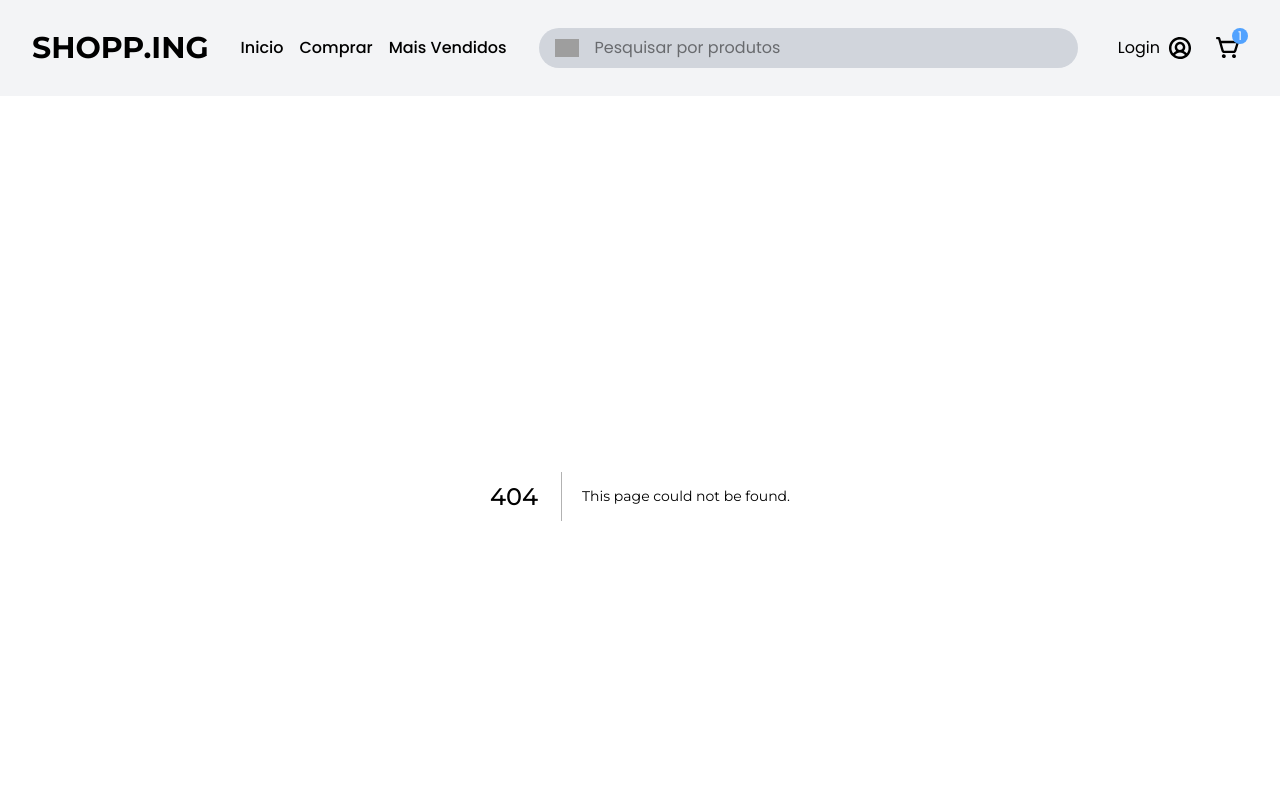
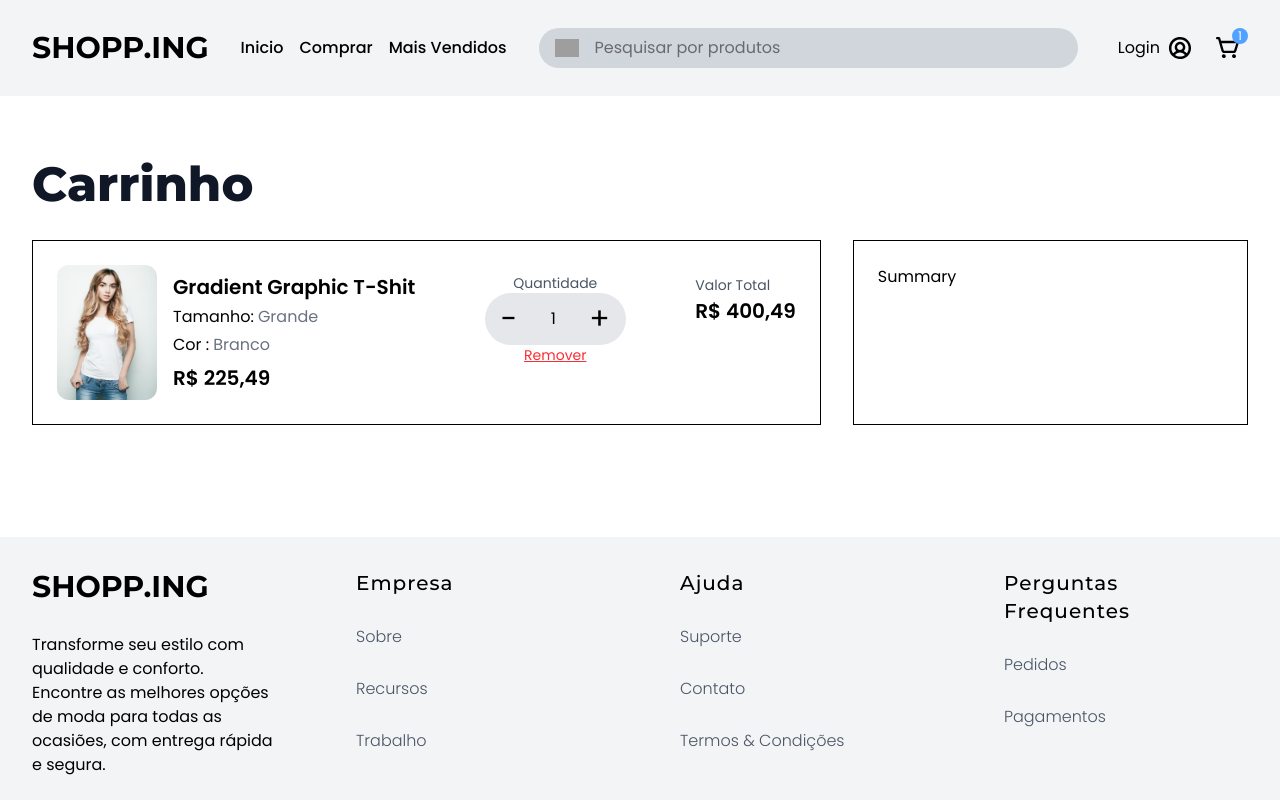
Before and after one commit to ThiagoTey/new-ecommerce, a Next.js app: page /cart in a window 1280 px wide. Before the commit this address had no page. Shown: the top 800 px of the page. Built offline with nearby package versions, Linux system fonts and the light colour scheme; grey boxes are pictures that could not be loaded.

Commit message:
Pagina Cart e componentes CarProduct ProductGrid

```diff
--- a/src/app/(cart)/page.tsx
+++ /dev/null
@@ -1,9 +0,0 @@
-import React from 'react'
-
-const Cart = () => {
-  return (
-    <div>Cart</div>
-  )
-}
-
-export default Cart
--- /dev/null
+++ b/src/app/cart/page.tsx
@@ -0,0 +1,21 @@
+import CartSummary from "@/components/cart/CartSummary";
+import ProductGrid from "@/components/cart/ProductGrid";
+import Container from "@/components/layout/Container";
+import Title from "@/components/typography/Title";
+import React from "react";
+
+const Cart = () => {
+  return (
+    <main>
+      <Container className="mt-16">
+        <Title size="2xl">Carrinho</Title>
+      </Container>
+      <Container className="flex justify-between gap-8 mt-8">
+        <ProductGrid />
+        <CartSummary />
+      </Container>
+    </main>
+  );
+};
+
+export default Cart;
--- /dev/null
+++ b/src/components/cart/CartProduct.tsx
@@ -0,0 +1,52 @@
+import Image from "next/image";
+import React from "react";
+import QuantitySelector from "../ui/QuantitySelector";
+
+const CartProduct = () => {
+  return (
+    <div className="flex gap-4">
+      {/* Imagem Produto */}
+      <Image
+        alt="Product"
+        src={"/casual.png"}
+        width={100}
+        height={100}
+        className="rounded-xl"
+      />
+      <div className="flex justify-between w-full py-2">
+        {/* Descrições */}
+        <div className="flex flex-col justify-between h-full ">
+          <div className="flex flex-col gap-1">
+            <p className="text-xl font-semibold">Gradient Graphic T-Shit</p>
+            <span className="flex gap-1">
+              <p>Tamanho:</p>
+              <p className="text-gray-500">Grande</p>
+            </span>
+            <span className="flex gap-1">
+              <p>Cor : </p>
+              <p className="text-gray-500">Branco</p>
+            </span>
+          </div>
+          <p className="text-xl font-semibold">R$ 225,49</p>
+        </div>
+
+        {/* Opções Adicionar e remover*/}
+        <div className="flex flex-col items-center">
+          <span className="text-sm text-gray-600">Quantidade</span>
+          <QuantitySelector />
+          <button className="text-red-500 text-sm underline cursor-pointer">
+            Remover
+          </button>
+        </div>
+
+        {/* Valor Total*/}
+        <div>
+          <span className="text-sm text-gray-600">Valor Total</span>
+          <p className="text-xl font-semibold">R$ 400,49</p>
+        </div>
+      </div>
+    </div>
+  );
+};
+
+export default CartProduct;
--- /dev/null
+++ b/src/components/cart/CartSummary.tsx
@@ -0,0 +1,9 @@
+import React from 'react'
+
+const CartSummary = () => {
+  return (
+    <section className='flex-1/3 border p-6'>Summary</section>
+  )
+}
+
+export default CartSummary
--- /dev/null
+++ b/src/components/cart/ProductGrid.tsx
@@ -0,0 +1,12 @@
+import React from 'react'
+import CartProduct from './CartProduct'
+
+const ProductGrid = () => {
+  return (
+    <section className='flex-2/3 border p-6'>
+        <CartProduct />
+    </section>
+  )
+}
+
+export default ProductGrid
--- a/src/components/ui/QuantitySelector.tsx
+++ b/src/components/ui/QuantitySelector.tsx
@@ -1,7 +1,10 @@
 "use client";
 import React, { useState } from "react";
 
-const QuantitySelector = () => {
+type QuantitySelectorProps = {
+}
+
+const QuantitySelector = ({} : QuantitySelectorProps) => {
   const [quantity, setQuantity] = useState(1);
 
   const handleDecrease = () => {
@@ -9,7 +12,7 @@ const QuantitySelector = () => {
   };
 
   return (
-    <div className="flex items-center gap-4 rounded-full bg-gray-200 px-4 py-2 w-fit">
+    <div className={`flex items-center gap-4 rounded-full bg-gray-200 px-4 py-2 w-fit`}>
       <button className="text-3xl" onClick={handleDecrease}>
         -
       </button>
```
